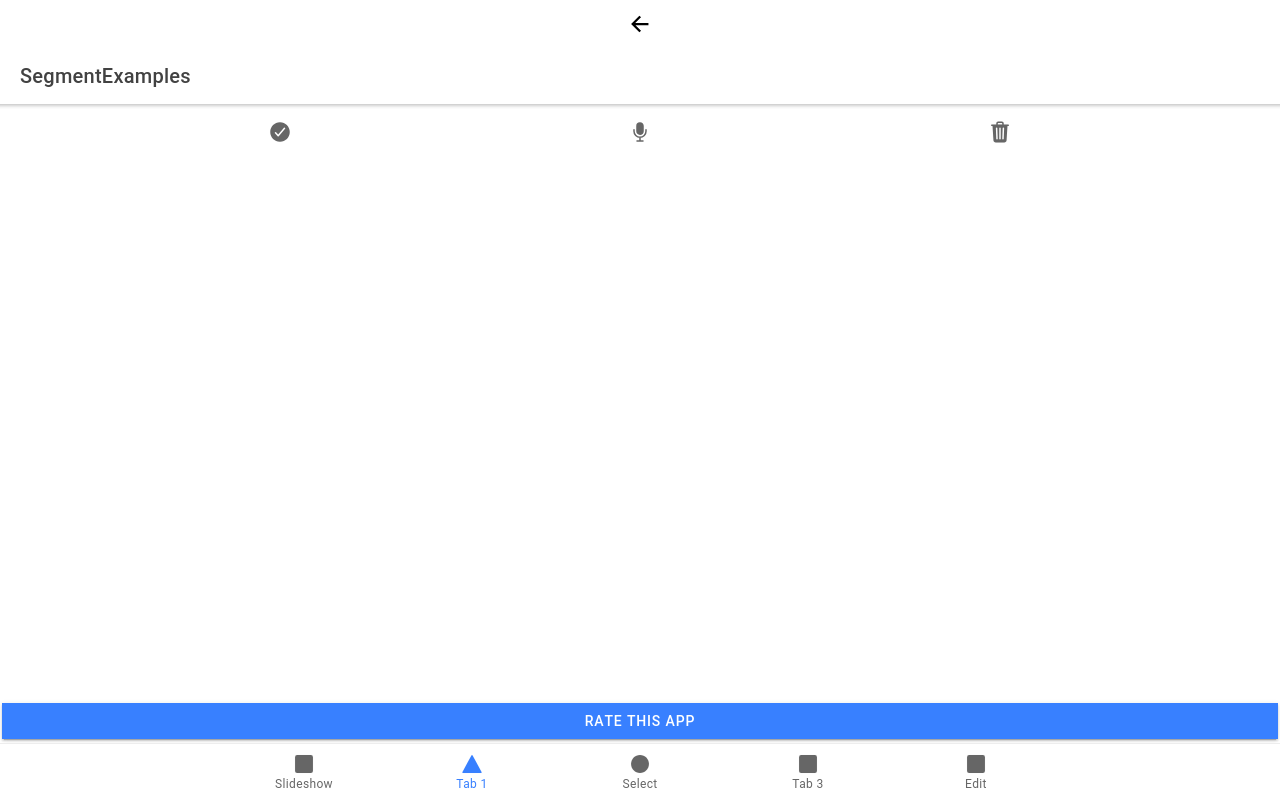
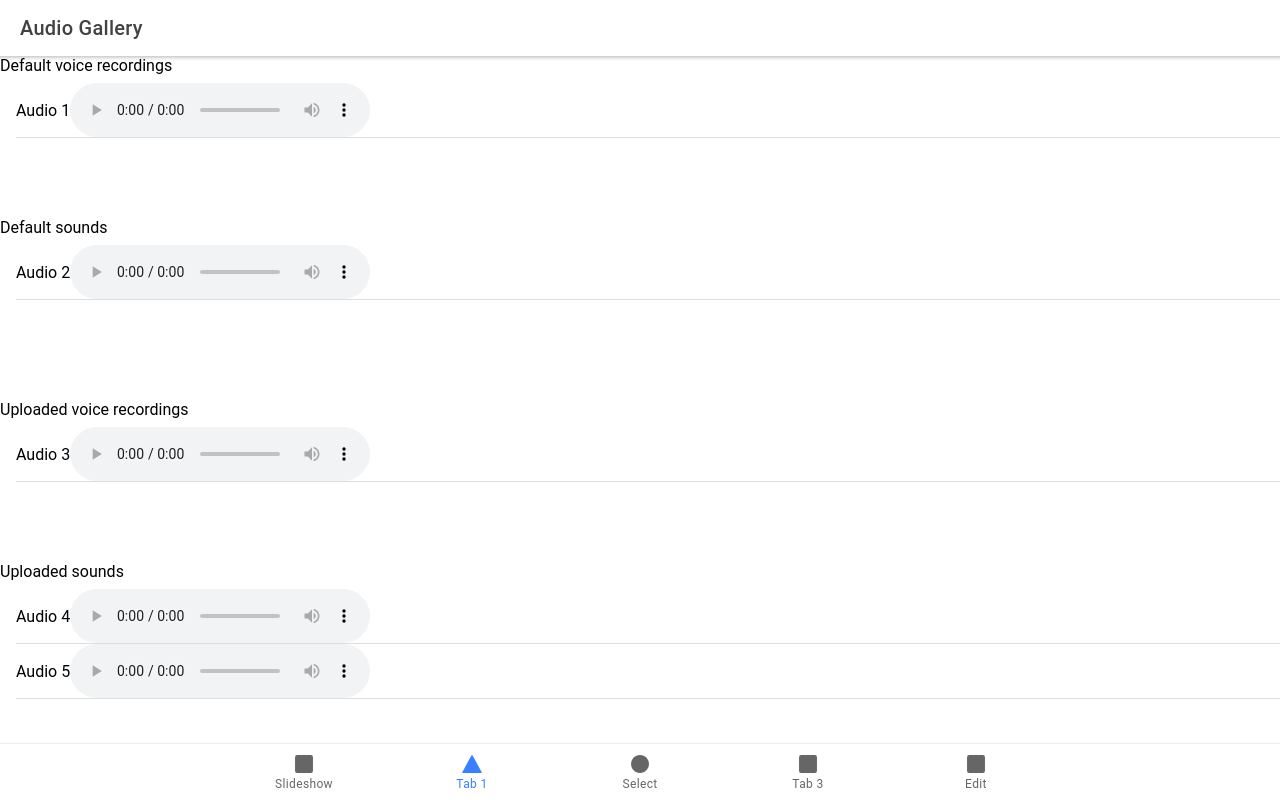
Before and after one commit to UCLComputerScience/COMP0067_2021_Team16, a React (Create React App) app: page /tab1 in a window 1280 px wide. Built offline with nearby package versions, Linux system fonts and the light colour scheme.

Commit message:
Basic audio gallery

```diff
--- a/src/pages/Tab1.tsx
+++ b/src/pages/Tab1.tsx
@@ -1,19 +1,52 @@
-import { IonContent, IonHeader, IonList, IonPage, IonTitle, IonToolbar } from '@ionic/react';
+import { IonContent, IonHeader, IonItem, IonList, IonPage, IonTitle, IonToolbar } from '@ionic/react';
 import BackButton from '../components/BackButton/BackButton';
-import RateAppButton from '../components/RateApp/RateApp';
-import AudioTab from '../components/AudioTab/AudioTab';
-import './Tab1.css';
+import Audio_Player from '../components/Audio_Player/Audio_Player';
 
-const Tab1: React.FC = () => {
+const AudioGallery: React.FC = () => {
   return (
     <IonPage>
-      <BackButton />
+      <IonHeader>
+        <IonToolbar>
+          <IonTitle>Audio Gallery</IonTitle>
+        </IonToolbar>
+      </IonHeader>
       <IonContent>
-        <AudioTab />
+        Default voice recordings
+        <IonList>
+          <IonItem>
+             Audio 1 <Audio_Player name="test" />
+          </IonItem>
+        </IonList>
       </IonContent>
-      <RateAppButton />
+        Default sounds
+      <IonContent>
+        <IonList>
+          <IonItem>
+             Audio 2 <Audio_Player name="test" />
+          </IonItem>
+        </IonList>
+      </IonContent>
+      <IonContent>
+        Uploaded voice recordings
+        <IonList>
+          <IonItem>
+             Audio 3 <Audio_Player name="test" />
+          </IonItem>
+        </IonList>
+      </IonContent>
+        Uploaded sounds
+      <IonContent>
+        <IonList>
+          <IonItem>
+             Audio 4 <Audio_Player name="test" />
+          </IonItem>
+          <IonItem>
+             Audio 5 <Audio_Player name="test" />
+          </IonItem>
+        </IonList>
+      </IonContent>
     </IonPage>
   );
 };
 
-export default Tab1;
+export default AudioGallery;
```
Also changed, not shown: src/pages/AudioGallery.css (deleted), src/pages/AudioGallery.tsx (deleted).
